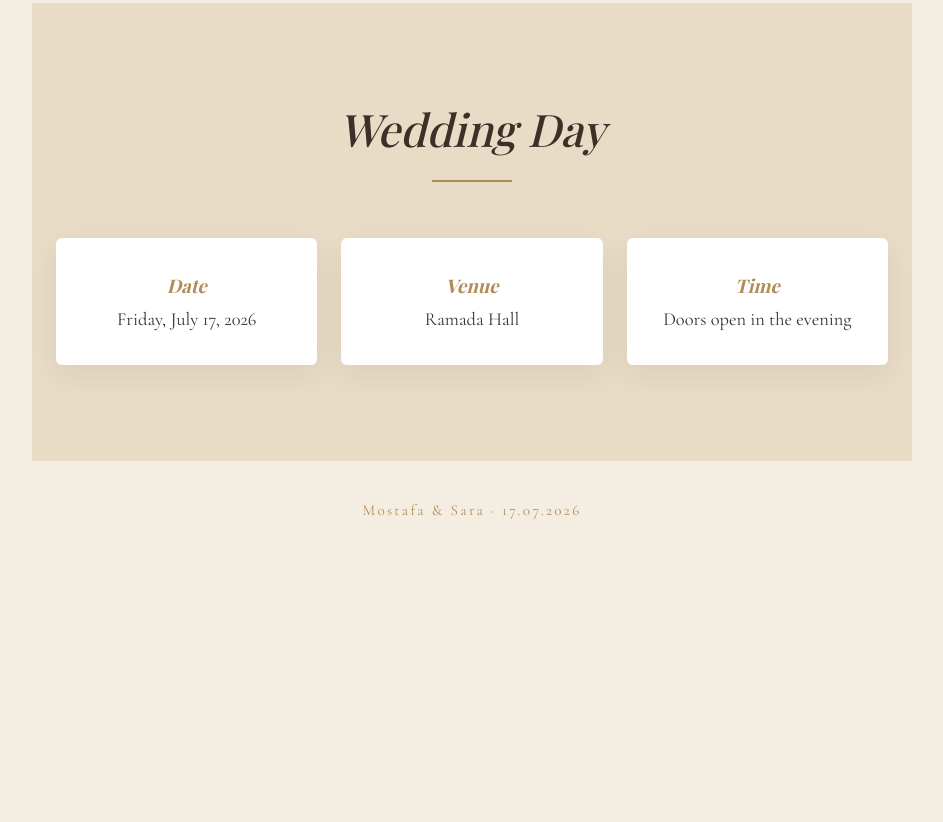
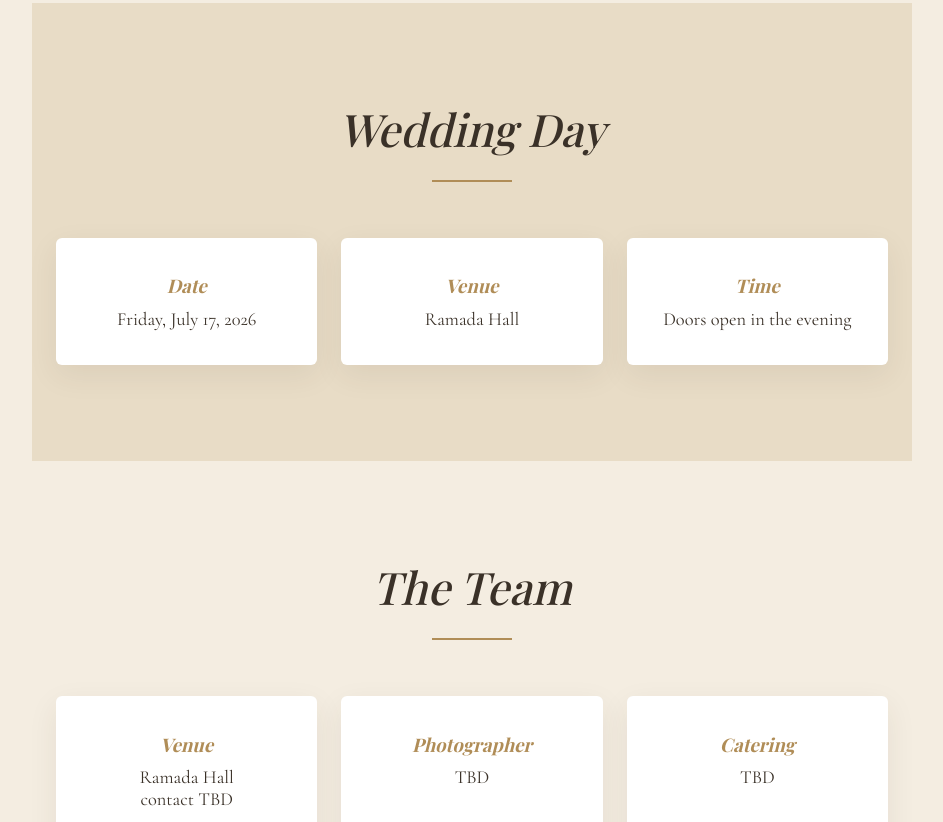
Before and after one commit to ELshenawyy/wedding-site, a plain HTML site: page index.html in a window 1280 px wide. Shown: the part 1978-2800 px from the top of the page, without its empty margins (168-1111 px from the left). Before the commit the page ends 2537 px from the top, so only its background shows below. Drawn offline with nearby package versions, Linux system fonts and the light colour scheme; a web font is replaced by a local one.

Commit message:
Add vendor/contacts section

```diff
--- a/index.html
+++ b/index.html
@@ -88,6 +88,30 @@
   </div>
 </section>
 
+<!-- Vendors -->
+<section class="story reveal" id="vendors">
+  <h2 class="section-title">The Team</h2>
+  <div class="divider" aria-hidden="true"></div>
+
+  <div class="details-grid">
+    <div class="detail-card reveal">
+      <h3>Venue</h3>
+      <!-- TODO: add Ramada Hall booking contact -->
+      <p>Ramada Hall<br>contact TBD</p>
+    </div>
+    <div class="detail-card reveal">
+      <h3>Photographer</h3>
+      <!-- TODO: add name / phone / Instagram once booked -->
+      <p>TBD</p>
+    </div>
+    <div class="detail-card reveal">
+      <h3>Catering</h3>
+      <!-- TODO: add name / phone once booked -->
+      <p>TBD</p>
+    </div>
+  </div>
+</section>
+
 <footer class="footer">
   <p>Mostafa &amp; Sara &middot; 17.07.2026</p>
 </footer>
```
